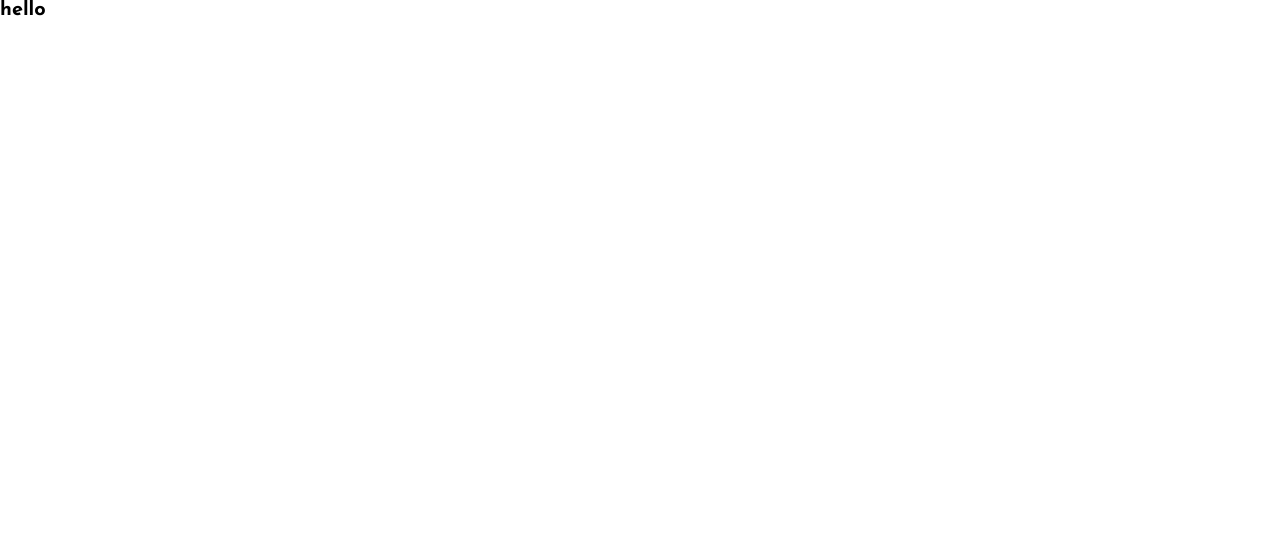
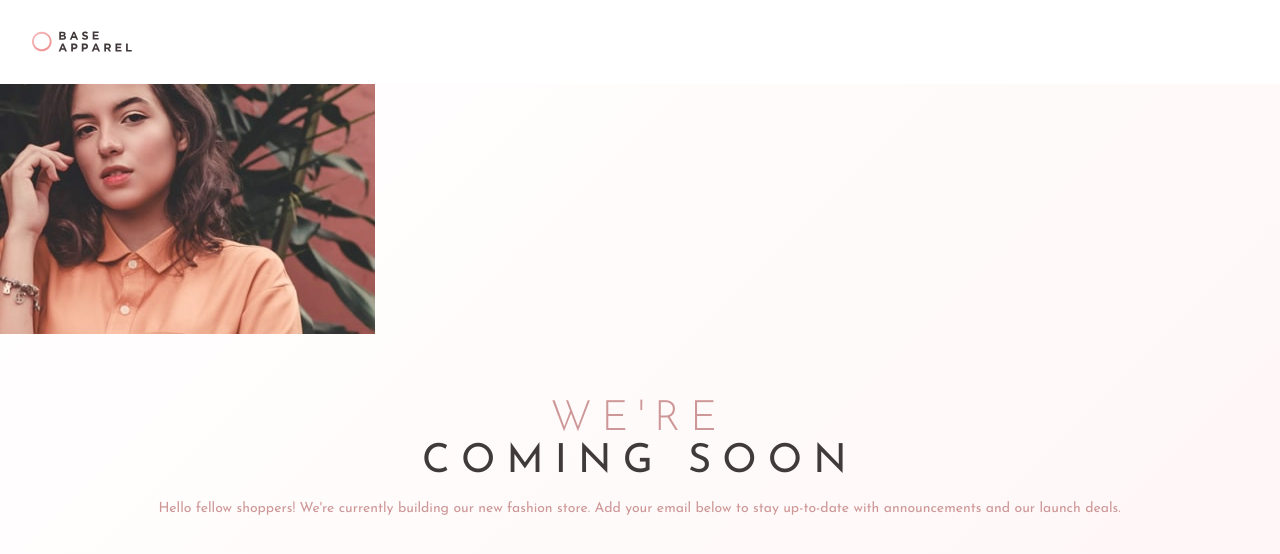
Before and after one commit to JCDMeira/15-Base-Apparel-page, a React (Create React App) app: page / in a window 1280 px wide. Shown: the top 554 px of the page. Built offline with nearby package versions, Linux system fonts and the light colour scheme.

Commit message:
Add: Conteiner with logo, image and text

```diff
--- a/src/App.jsx
+++ b/src/App.jsx
@@ -1,11 +1,29 @@
 import React from 'react';
-import { GlobalStyle } from './Global.js';
+import { GlobalStyle, Conteiner } from './Global.js';
+
+import logo from './assets/images/logo.svg';
+import photo from './assets/images/hero-mobile.jpg';
 
 function App() {
   return (
     <>
       <GlobalStyle />
-      <h1>hello</h1>
+      <Conteiner>
+        <img className="logo" src={logo} alt="logo" />
+        <div className="image">
+          <img src={photo} alt="picture of a woman" />
+        </div>
+        <div className="info">
+          <h1>
+            <span>We&apos;re</span>coming soon
+          </h1>
+          <p>
+            Hello fellow shoppers! We&apos;re currently building our new fashion
+            store. Add your email below to stay up-to-date with announcements
+            and our launch deals.
+          </p>
+        </div>
+      </Conteiner>
     </>
   );
 }
--- a/src/Global.js
+++ b/src/Global.js
@@ -1,4 +1,4 @@
-import { createGlobalStyle } from 'styled-components';
+import styled, { createGlobalStyle } from 'styled-components';
 
 export const GlobalStyle = createGlobalStyle`
   :root{
@@ -22,3 +22,62 @@ export const GlobalStyle = createGlobalStyle`
     font-family: "Josefin Sans";
   }
 `;
+
+export const Conteiner = styled.div`
+  width: 100%;
+  height: 100vh;
+  background-image: linear-gradient(135deg, #fff, #fff5f5);
+
+  .logo {
+    position: absolute;
+    width: 10rem;
+    height: 2.1rem;
+    top: 3.1rem;
+    left: 3.2rem;
+  }
+
+  .image {
+    margin-top: 8.4rem;
+    margin-bottom: 6.2rem;
+  }
+
+  .info {
+    h1 {
+      font-weight: normal;
+      font-size: 4rem;
+      line-height: 4.2rem;
+
+      text-align: center;
+      letter-spacing: 0.28em;
+
+      color: var(--dark-grayish-red);
+
+      text-transform: uppercase;
+
+      span {
+        display: block;
+        font-weight: 300;
+        font-size: 4.2rem;
+        letter-spacing: 0.23em;
+
+        color: var(--desaturated-red);
+
+        padding: 0 9.1rem 0 7.9rem;
+        margin-left: 0.9rem;
+      }
+    }
+  }
+
+  p {
+    font-weight: normal;
+    font-size: 1.4rem;
+    line-height: 2.2rem;
+
+    text-align: center;
+
+    color: #ce9797;
+
+    margin-top: 1.5rem;
+    padding: 0 4rem 0 3.9rem;
+  }
+`;
```
Also changed, not shown: 1 other file (tests, documents, lock files or other folders).
